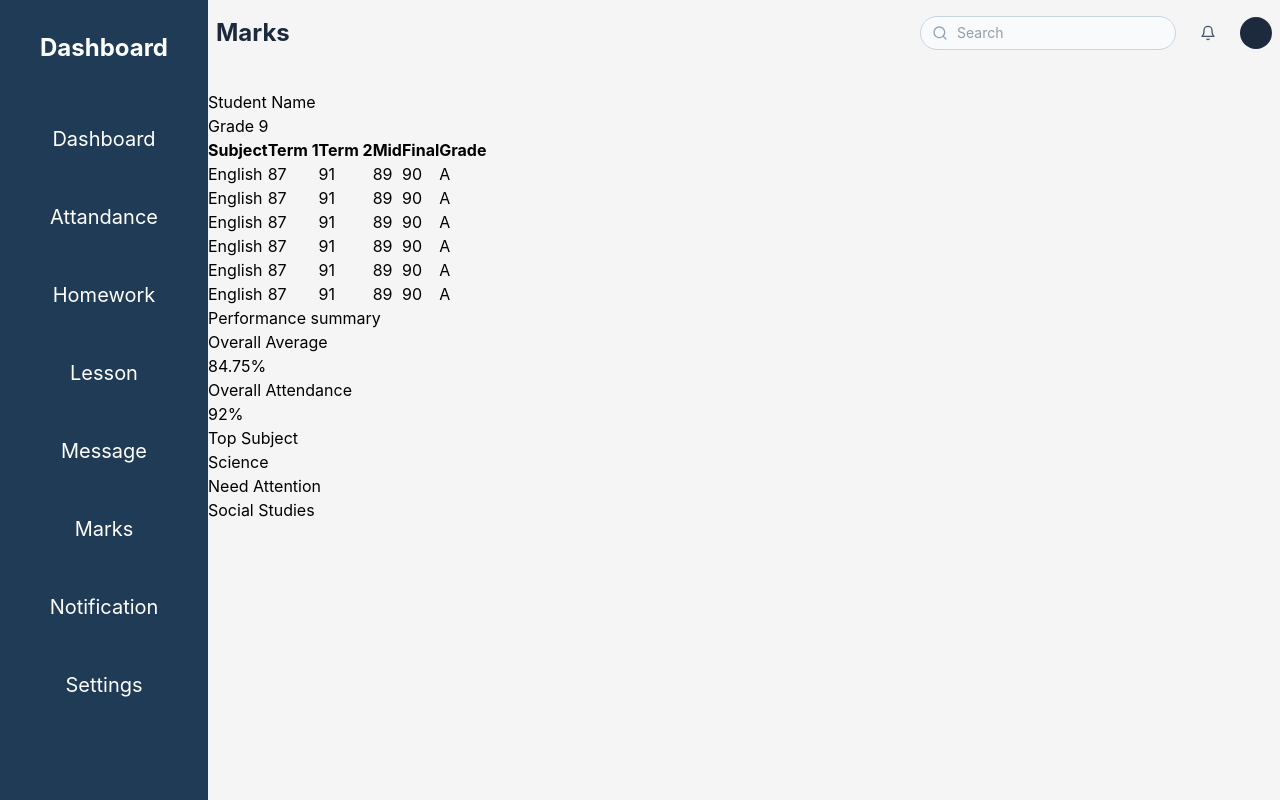
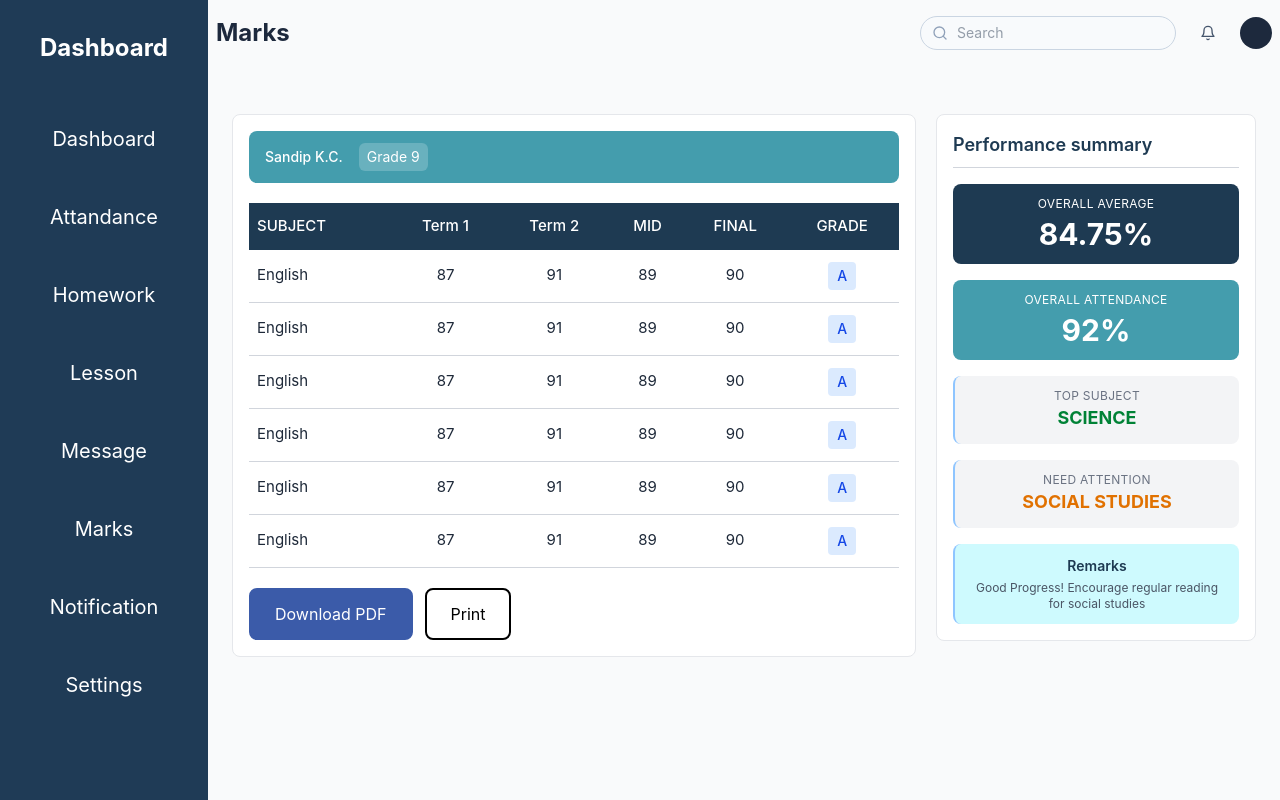
Before and after one commit to programmerdipesh-netizen/Diary_Learning, a React (Vite) app: page /marks in a window 1280 px wide. Built offline with nearby package versions, Linux system fonts and the light colour scheme.

Commit message:
modified the whole MarksTable.jsx, summaryCard.jsx, and marks.js with Marks.jsx page with tailwind css

```diff
--- a/src/components/MarksTable.jsx
+++ b/src/components/MarksTable.jsx
@@ -1,36 +1,42 @@
-import React from 'react'
-import { marks } from '../constants/Marks'
+import React from "react";
+import { marks } from "../constants/Marks";
 
 const MarksTable = () => {
   return (
-    <table>
+    <table className="w-full border-collapse text-left text-[15px] text-gray-800">
       <thead>
-            <tr>
-                <th>Subject</th>
-                <th>Term 1</th>
-                <th>Term 2</th>
-                <th>Mid</th>
-                <th>Final</th>
-                <th>Grade</th>
+        <tr className="bg-[#1e3a52] text-white">
+          <th className="py-3 px-2 font-medium uppercase">Subject</th>
+          <th className="py-3 px-2 font-medium text-center">Term 1</th>
+          <th className="py-3 px-2 font-medium text-center">Term 2</th>
+          <th className="py-3 px-2 font-medium text-center uppercase">Mid</th>
+          <th className="py-3 px-2 font-medium text-center uppercase">Final</th>
+          <th className="py-3 px-2 font-medium text-center uppercase">Grade</th>
         </tr>
       </thead>
       <tbody>
-            {marks.map((row)=>{
-                return(
-                    <tr key={row.Subject}>
-                        <td>{row.Subject}</td>
-                        <td>{row.term1}</td>
-                        <td>{row.term2}</td>
-                        <td>{row.mid}</td>
-                        <td>{row.final}</td>
-                        <td>{row.grade}</td>
+        {marks.map((row) => {
+          return (
+            <tr
+              key={row.Subject}
+              className="border-b border-gray-300 hover:bg-gray-50"
+            >
+              <td className="py-3 px-2">{row.Subject}</td>
+              <td className="py-3 px-2 text-center">{row.term1}</td>
+              <td className="py-3 px-2 text-center">{row.term2}</td>
+              <td className="py-3 px-2 text-center">{row.mid}</td>
+              <td className="py-3 px-2 text-center">{row.final}</td>
+              <td className="py-3 px-2 text-center">
+                <span className="inline-block min-w-[28px] px-1.5 py-1 rounded bg-blue-100 text-blue-700 text-sm font-medium">
+                  {row.grade}
+                </span>
+              </td>
             </tr>
-
-                )
+          );
         })}
       </tbody>
     </table>
-  )
-}
+  );
+};
 
-export default MarksTable
+export default MarksTable;
--- a/src/components/SummaryCard.jsx
+++ b/src/components/SummaryCard.jsx
@@ -1,29 +1,48 @@
-import React from 'react'
+import React from "react";
 
 const Summarycard = () => {
   return (
-    <div>
-        <h1>Performance summary</h1>
-                <dl>
-            <div className=''>
-                <dt>Overall Average</dt>
-                <dd>84.75%</dd>
-            </div>
-            <div className=''>
-                <dt>Overall Attendance</dt>
-                <dd>92%</dd>
-            </div>
-            <div className=''>
-                <dt>Top Subject</dt>
-                <dd>Science</dd>
-            </div>
-            <div className=''>
-                <dt>Need Attention</dt>
-                <dd>Social Studies</dd>
-            </div>
-        </dl>
+    <div className="w-full bg-white border border-gray-200 rounded-lg p-4">
+      <h1 className="text-lg font-semibold text-[#1e3a52] pb-2 mb-4 border-b border-gray-300">
+        Performance summary
+      </h1>
+      <dl className="flex flex-col gap-4">
+        <div className="bg-[#1e3a52] text-white rounded-lg py-3 text-center">
+          <dt className="text-xs uppercase tracking-wide">Overall Average</dt>
+          <dd className="text-3xl font-bold mt-1">84.75%</dd>
+        </div>
+        <div className="bg-[#449dad] text-white rounded-lg py-3 text-center">
+          <dt className="text-xs uppercase tracking-wide">
+            Overall Attendance
+          </dt>
+          <dd className="text-3xl font-bold mt-1">92%</dd>
+        </div>
+        <div className="bg-gray-100 border-l-2 border-blue-300 rounded-lg py-3 text-center">
+          <dt className="text-xs uppercase tracking-wide text-gray-500">
+            Top Subject
+          </dt>
+          <dd className="text-lg font-bold uppercase text-green-700">
+            Science
+          </dd>
+        </div>
+        <div className="bg-gray-100 border-l-2 border-blue-300 rounded-lg py-3 text-center">
+          <dt className="text-xs uppercase tracking-wide text-gray-500">
+            Need Attention
+          </dt>
+          <dd className="text-lg font-bold uppercase text-amber-600">
+            Social Studies
+          </dd>
+        </div>
+
+        <div className="bg-cyan-100 border-l-2 border-blue-300 rounded-lg py-3 px-3 text-center">
+          <dt className="text-sm font-semibold text-[#1e3a52]">Remarks</dt>
+          <dd className="text-xs text-gray-600 mt-1">
+            Good Progress! Encourage regular reading for social studies
+          </dd>
+        </div>
+      </dl>
     </div>
-  )
-}
+  );
+};
 
-export default Summarycard
+export default Summarycard;
--- a/src/components/index.js
+++ b/src/components/index.js
@@ -3,6 +3,7 @@
 //importing react-icons
 import { FiSearch, FiBell } from "react-icons/fi";
 import { FiMoreHorizontal } from "react-icons/fi";
+import { FaDownload } from "react-icons/fa6";
 
 
 //Exporting all the components from a single file
@@ -15,3 +16,4 @@ export { default as SummaryCard } from "./SummaryCard";
 //exporting react-icons
 export { FiSearch, FiBell };
 export { FiMoreHorizontal};
+export {FaDownload};
--- a/src/constants/Marks.js
+++ b/src/constants/Marks.js
@@ -21,3 +21,8 @@ export const getGrades= (avg)=>{
 }
 
 export const pageTitle= "Marks";
+
+export const studentInfo= {
+    name: "Sandip K.C.",
+    grade: "Grade 9",
+};
--- a/src/pages/Marks.jsx
+++ b/src/pages/Marks.jsx
@@ -1,19 +1,36 @@
 import React from "react";
-import { MarksTable, SummaryCard,Header } from "../components";
+import { MarksTable, SummaryCard, Header,FaDownload } from "../components";
 import { pageTitle } from "../constants/Marks";
+import Button from "../components/Button";
+import { studentInfo } from "../constants";
 
-const Marks = () =>
-  <div>
-     <Header pageTitle={pageTitle} />
-     <div>
-      <div>
-        <div> <h1>Student Name</h1> <p>Grade 9</p></div>
+const Marks = () => (
+  <div className="min-h-screen bg-gray-50">
+    <Header pageTitle={pageTitle} />
+    <div className="flex flex-col lg:flex-row gap-5 p-6">
+      <div className="flex-1 bg-white border border-gray-200 rounded-lg p-4">
+        <div className="flex items-center gap-4 bg-[#449dad] text-white rounded-lg px-4 py-3 mb-5">
+
+          <h1 className="text-sm font-medium">{studentInfo.name}</h1>
+          <p className="text-sm bg-white/20 rounded-md px-2 py-1">{studentInfo.grade}</p>
+        </div>
         <MarksTable />
+        <div className="mt-5 flex gap-3">
+          <Button
+            text="Download PDF "
+            bgColor="bg-[#3b5ba9]"
+            textColor="text-white"
+            borderColor="border-[#3b5ba9]"
+          />
+          <Button text="Print" />
+        </div>
       </div>
 
-     <SummaryCard />
-     </div>
-  </div>;
-
+      <div className="w-full lg:w-80">
+        <SummaryCard />
+      </div>
+    </div>
+  </div>
+);
 
 export default Marks;
--- a/src/pages/Notification.jsx
+++ b/src/pages/Notification.jsx
@@ -11,7 +11,7 @@ const Notification = () => {
     <div className="min-h-screen bg-slate-50 p-8">
 
 
-       <Header pageTitle={pageTitle} />
+       <Header pageTitle={"Notification"} />
 
 
       <div className="flex flex-col gap-5 max-w-5xl">
```
Lines whose indentation alone changed are shown as unchanged.
